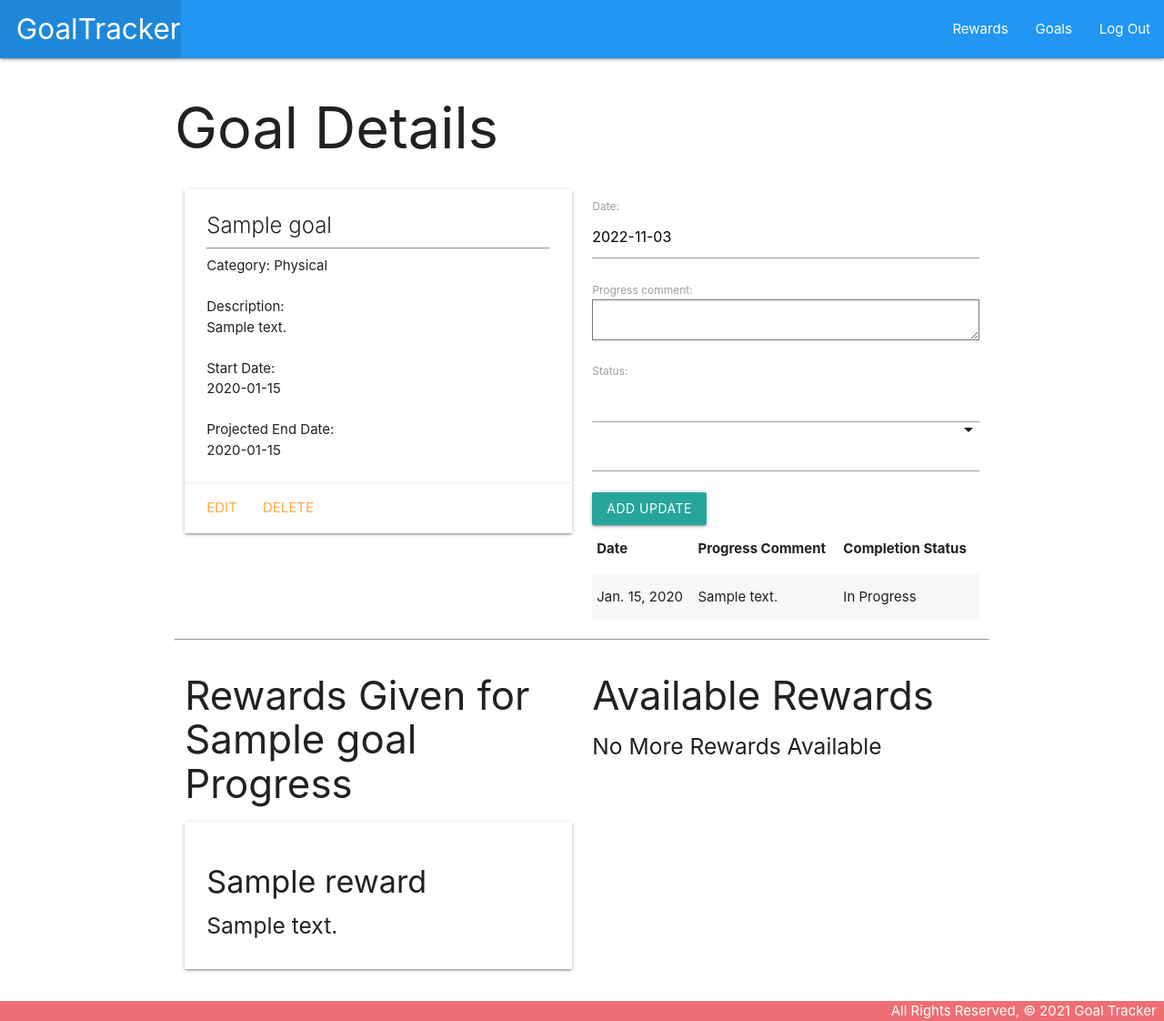
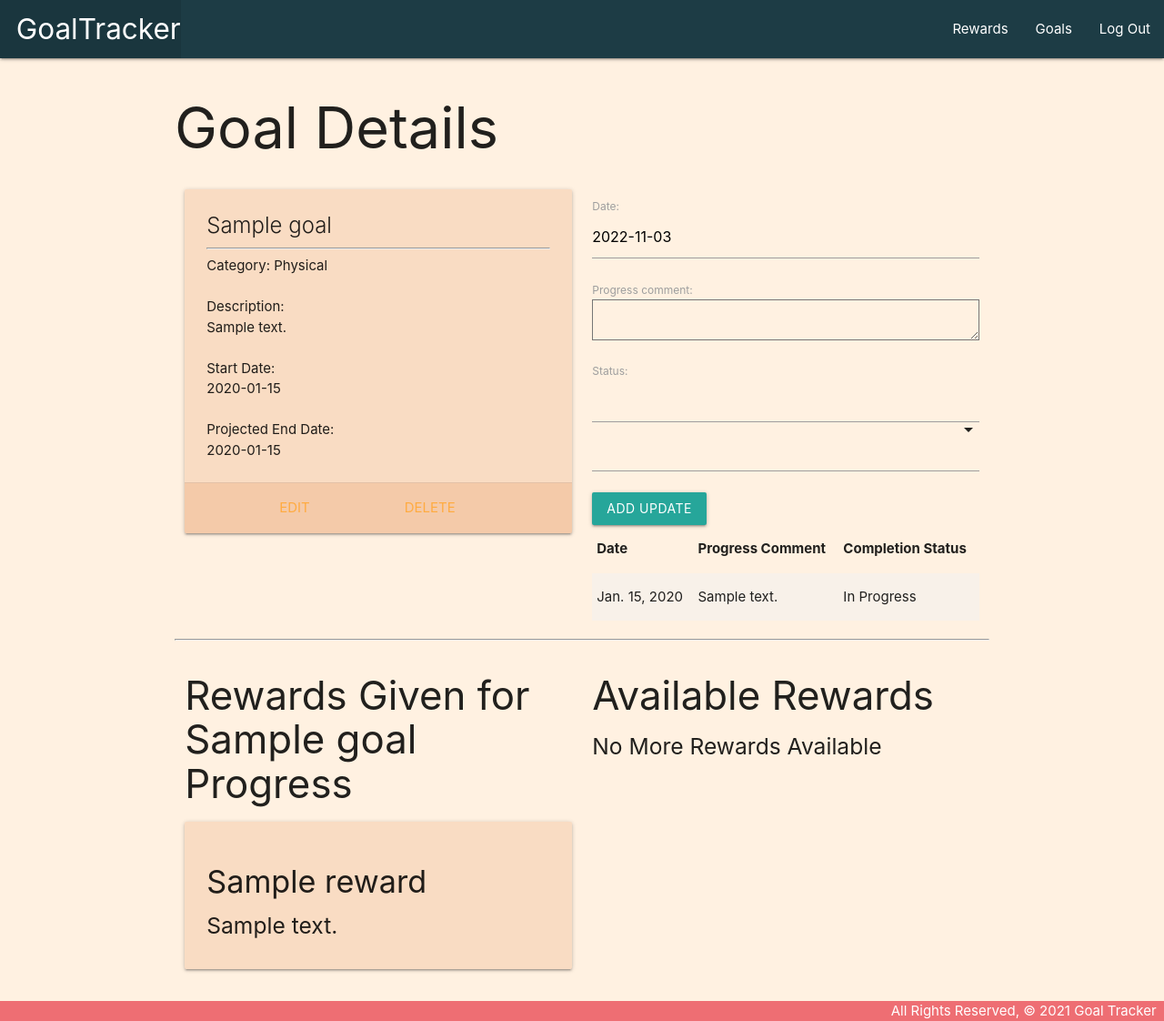
Before and after one commit to nackho/goaltracker, a Django app: page /goals/1/ in a window 1280 px wide. Shown: the whole page at 91% size. Run offline with Django 4.2, Linux system fonts and the light colour scheme; a user stored in the database is signed in; tables that the repository leaves empty hold one stand-in row (values such as "Sample post").

Commit message:
adds styling to detail page

```diff
--- a/main_app/static/css/style.css
+++ b/main_app/static/css/style.css
@@ -2,6 +2,21 @@ body {
   display: flex;
   min-height: 100vh;
   flex-direction: column;
+  background-color: #fff1e1;
+}
+
+div.nav-wrapper {
+  background-color: #1d3c45;
+}
+
+div.card-action {
+  display: flex;
+  flex-direction: row;
+  align-items: center;
+  flex-wrap:nowrap;
+  justify-content: space-evenly;
+  color: floralwhite;
+
 }
 
 main {
@@ -21,3 +36,16 @@ footer.page-footer {
 #home-heading {
   text-align: center;
 }
+
+.card {
+  background-color: #d2601a25;
+}
+
+a:hover {
+  color: white
+}
+
+#complete-message {
+  text-align: center;
+
+}
--- a/main_app/templates/goals/detail.html
+++ b/main_app/templates/goals/detail.html
@@ -3,7 +3,7 @@
 
 <h1>Goal Details</h1>
 
-<h5>
+<h5 id="complete-message">
   {% if goal.is_complete %}
     CONGRATULATIONS!! YOU HAVE COMPLETED THIS GOAL!!
   {% endif %}
@@ -11,7 +11,7 @@
 
 <div class="row">
   <div class="col s6">
-    <div class="card">
+    <div class="card hoverable">
       <div class="card-content">
         <span class="card-title">{{ goal.name }}</span>
         <hr>
@@ -24,8 +24,8 @@
         <p>Projected End Date: {{ goal.end_date|linebreaks }}</p>
       </div>
       <div class="card-action">
-        <a href="{% url 'goals_update' goal.id %}">Edit</a>
-        <a href="{% url 'goals_delete' goal.id %}">Delete</a>
+        <a class="link hoverable" href="{% url 'goals_update' goal.id %}">Edit</a>
+        <a class="link hoverable" href="{% url 'goals_delete' goal.id %}">Delete</a>
       </div>
     </div>
   </div>
```
